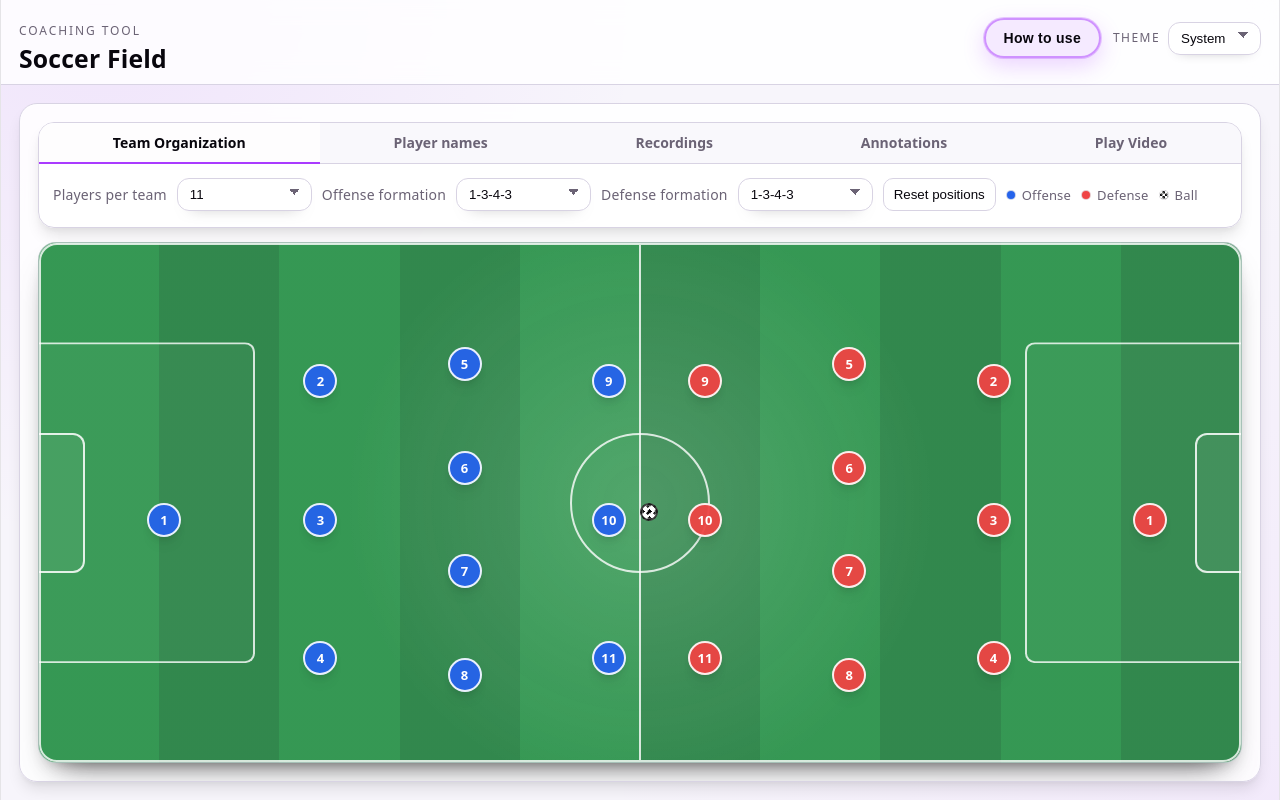
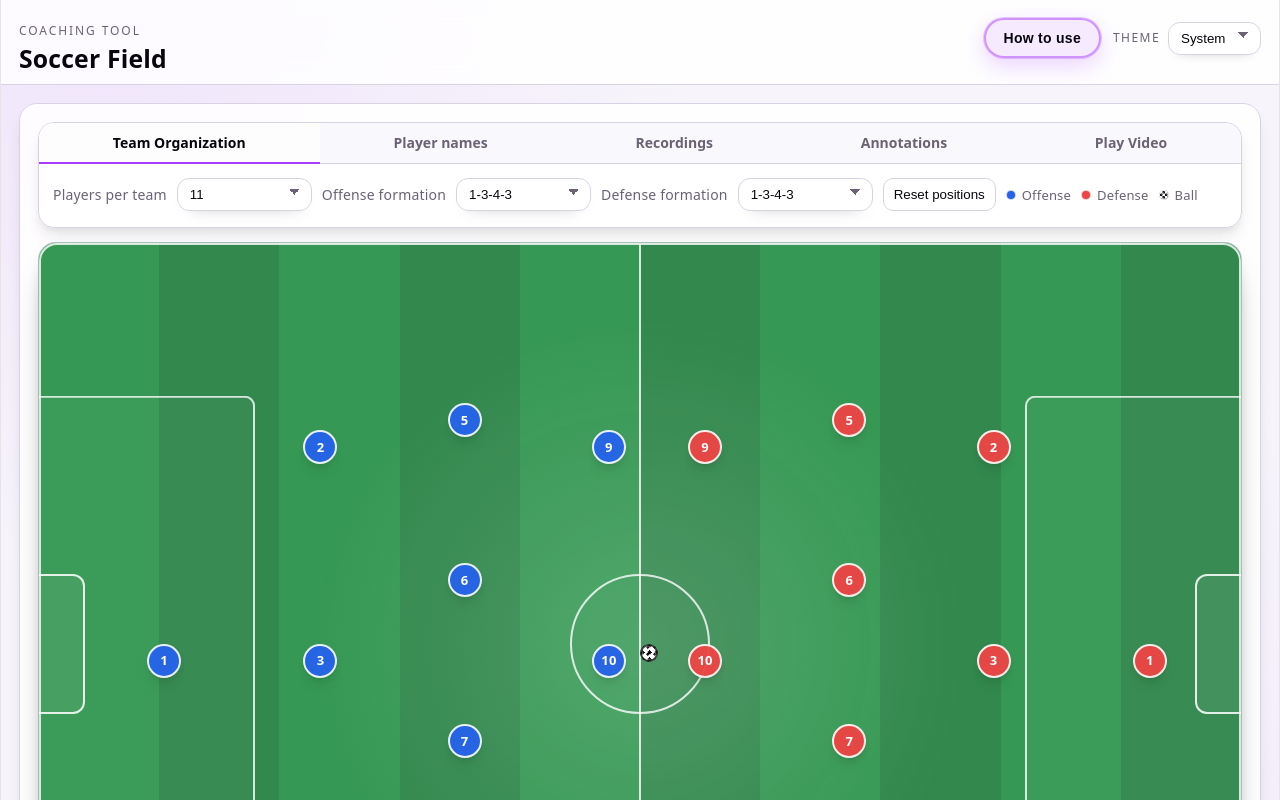
Before and after one commit to Vanden1/Soccer_Coach_Tool, a React (Vite) app: page / in a window 1280 px wide. Shown: the top 800 px of the page. Built offline with nearby package versions, Linux system fonts and the light colour scheme.

Commit message:
adjusted field sizing

```diff
--- a/src/App.css
+++ b/src/App.css
@@ -1,12 +1,10 @@
 .app {
   display: flex;
-  height: 100svh;
-  height: 100dvh;
-  min-height: 0;
+  min-height: 100svh;
+  min-height: 100dvh;
   flex-direction: column;
   width: 100%;
   max-width: 100%;
-  overflow: hidden;
 }
 
 .topbarActions {
@@ -60,9 +58,6 @@
 }
 
 .topbar {
-  position: sticky;
-  top: 0;
-  z-index: 20;
   display: flex;
   align-items: flex-start;
   justify-content: space-between;
@@ -122,7 +117,6 @@
   place-items: stretch;
   min-width: 0;
   min-height: 0;
-  overflow: hidden;
 }
 
 .mainVideoMode {
--- a/src/index.css
+++ b/src/index.css
@@ -102,13 +102,11 @@
   margin: 0 auto;
   text-align: center;
   border-inline: 1px solid var(--border);
-  height: 100svh;
-  height: 100dvh;
-  min-height: 0;
+  min-height: 100svh;
+  min-height: 100dvh;
   display: flex;
   flex-direction: column;
   box-sizing: border-box;
-  overflow: hidden;
 }
 
 @media (max-width: 640px) {
@@ -123,8 +121,6 @@ html {
 
 body {
   margin: 0;
-  height: 100dvh;
-  overflow: hidden;
   overflow-x: hidden;
   background:
     radial-gradient(circle at 8% 0%, color-mix(in srgb, var(--accent) 9%, transparent), transparent 38%),
```
